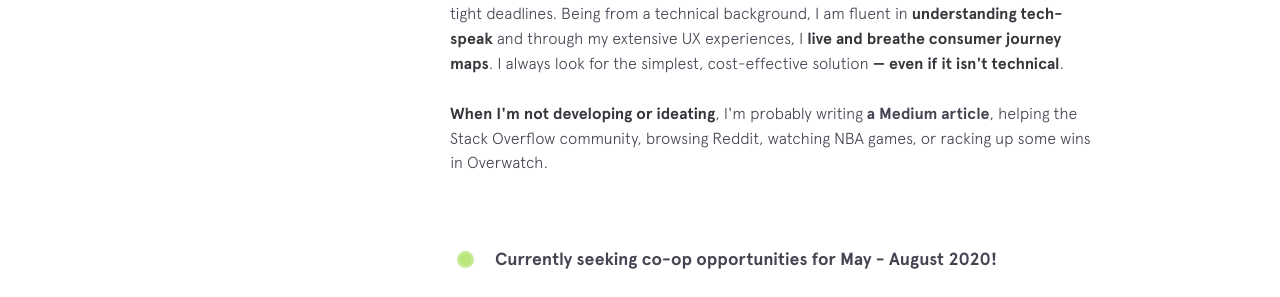
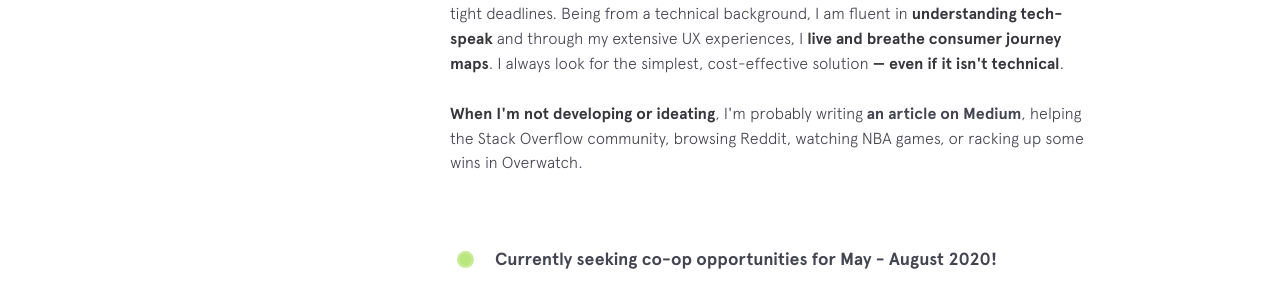
Before and after one commit to PronoyC/pronoyc.github.io, a Jekyll site: the page built from index.html, in a window 1280 px wide and 900 px high, scrolled down 1264 px. Shown: the part 156-453 px from the top of the window. Built offline with Jekyll 4.4.1, drawn with Linux system fonts in a browser that asks for light colours; nearby versions of some CDN libraries.

Commit message:
Update background.html

```diff
--- a/_includes/background.html
+++ b/_includes/background.html
@@ -28,7 +28,7 @@
     </p>
 
     <p>
-      <strong>When I'm not developing or ideating</strong>, I'm probably writing <a class="underline-link" href="https://medium.com/@pronoyc" target="_blank" rel="noopener">a Medium article</a>, helping the Stack Overflow community, browsing Reddit, watching NBA games, or racking up some wins in Overwatch.
+      <strong>When I'm not developing or ideating</strong>, I'm probably writing <a class="underline-link" href="https://medium.com/@pronoyc" target="_blank" rel="noopener">an article on Medium</a>, helping the Stack Overflow community, browsing Reddit, watching NBA games, or racking up some wins in Overwatch.
     </p>
 
     {% include employment-status.html %}
```
